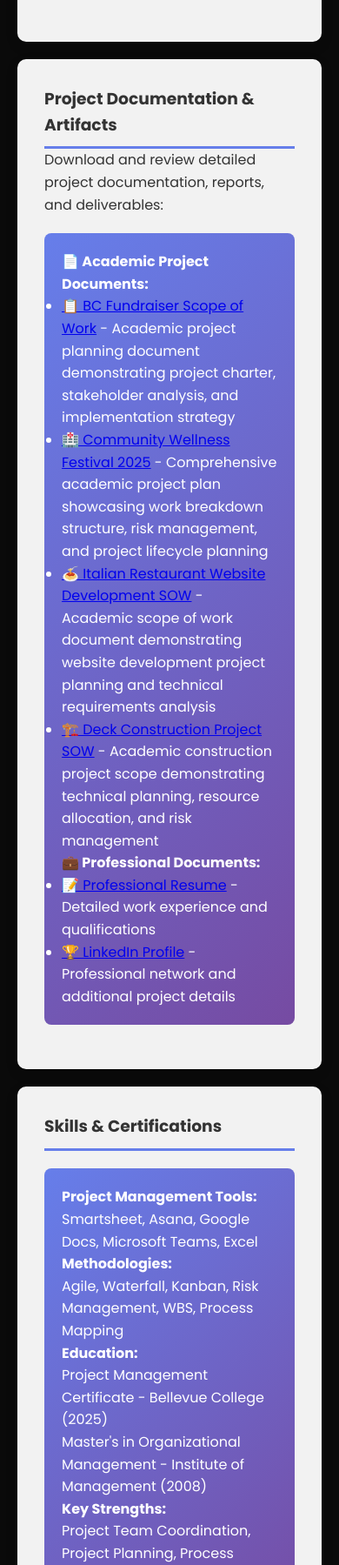
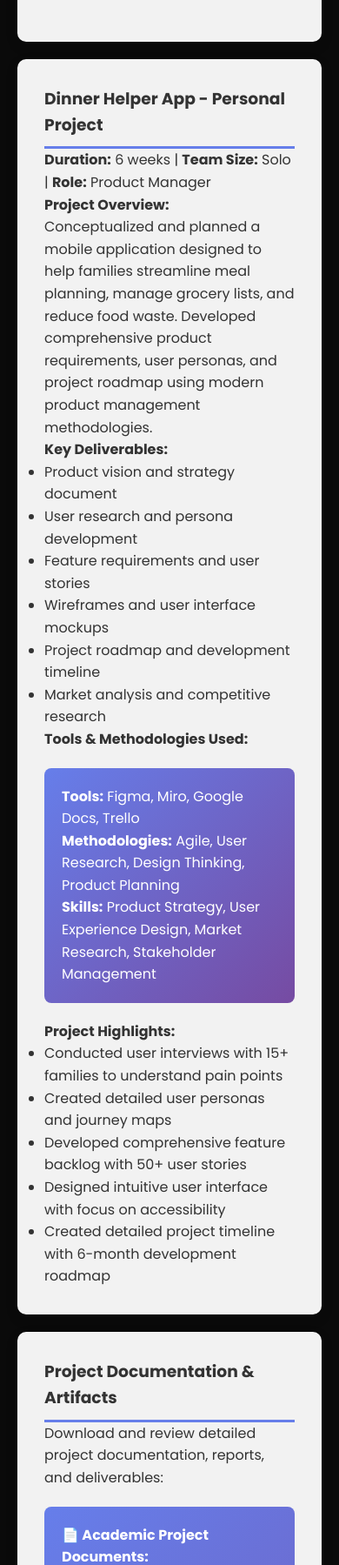
Before and after one commit to tatahab-tech/tatiana-portfolio, a plain HTML site: page portfolio.html in a window 390 px wide. Shown: the part 4841-6640 px from the top of the page at 87% size. Drawn offline with Linux system fonts and the light colour scheme.

Commit message:
Add Dinner Helper App project and create project template for future additions

```diff
--- a/portfolio.html
+++ b/portfolio.html
@@ -506,6 +506,39 @@
         </div>
 
         <div class="project-card">
+            <h3 class="project-title">Dinner Helper App - Personal Project</h3>
+            <p><strong>Duration:</strong> 6 weeks | <strong>Team Size:</strong> Solo | <strong>Role:</strong> Product Manager</p>
+            <h4>Project Overview:</h4>
+            <p>Conceptualized and planned a mobile application designed to help families streamline meal planning, manage grocery lists, and reduce food waste. Developed comprehensive product requirements, user personas, and project roadmap using modern product management methodologies.</p>
+
+            <h4>Key Deliverables:</h4>
+            <ul>
+                <li>Product vision and strategy document</li>
+                <li>User research and persona development</li>
+                <li>Feature requirements and user stories</li>
+                <li>Wireframes and user interface mockups</li>
+                <li>Project roadmap and development timeline</li>
+                <li>Market analysis and competitive research</li>
+            </ul>
+
+            <h4>Tools & Methodologies Used:</h4>
+            <div class="skills">
+                <strong>Tools:</strong> Figma, Miro, Google Docs, Trello<br>
+                <strong>Methodologies:</strong> Agile, User Research, Design Thinking, Product Planning<br>
+                <strong>Skills:</strong> Product Strategy, User Experience Design, Market Research, Stakeholder Management
+            </div>
+
+            <h4>Project Highlights:</h4>
+            <ul>
+                <li>Conducted user interviews with 15+ families to understand pain points</li>
+                <li>Created detailed user personas and journey maps</li>
+                <li>Developed comprehensive feature backlog with 50+ user stories</li>
+                <li>Designed intuitive user interface with focus on accessibility</li>
+                <li>Created detailed project timeline with 6-month development roadmap</li>
+            </ul>
+        </div>
+
+        <div class="project-card">
             <h3 class="project-title">Project Documentation & Artifacts</h3>
             <p>Download and review detailed project documentation, reports, and deliverables:</p>
 
```
Also changed, not shown: index.html (+25 -0 lines), project_template.html (added, +72 -0 lines).
